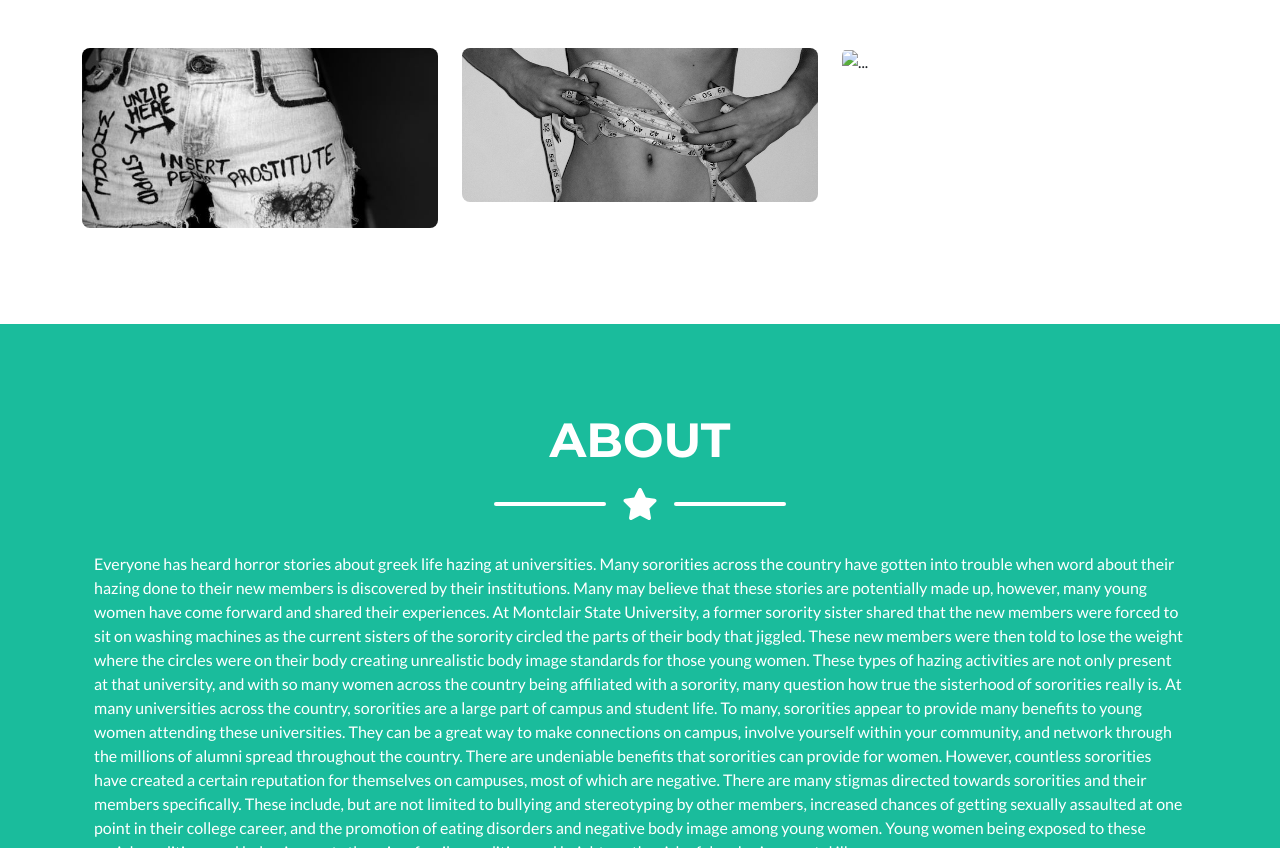
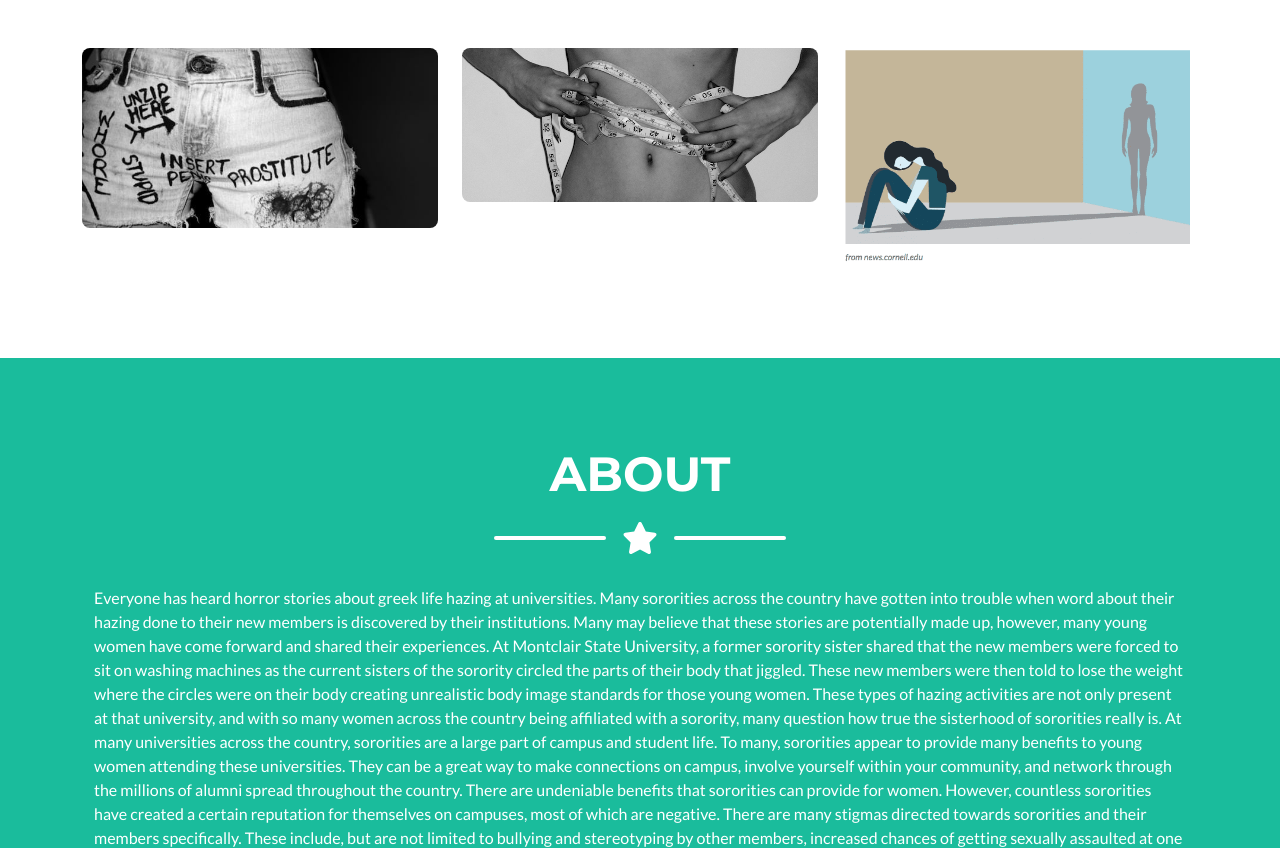
Before and after one commit to ISS210FinalWebsite/ISS210Sec24Team1, a plain HTML site: page index.html in a window 1280 px wide. Shown: the part 1289-2137 px from the top of the page. Drawn offline with nearby package versions, Linux system fonts and the light colour scheme.

Commit message:
14index.html
lol typo

```diff
--- a/index.html
+++ b/index.html
@@ -115,7 +115,7 @@
                             <div class="portfolio-item-caption d-flex align-items-center justify-content-center h-100 w-100">
                                 <div class="portfolio-item-caption-content text-center text-white"><i class="fas fa-plus fa-3x"></i></div>
                             </div>
-                            <img class="img-fluid" src="Image4.jpeg" alt="..." />
+                            <img class="img-fluid" src="Image4.png" alt="..." />
                         </div>
                     </div>
                 </div>
@@ -364,7 +364,7 @@
                                         <div class="divider-custom-line"></div>
                                     </div>
                                     <!-- Portfolio Modal - Image-->
-                                    <img class="img-fluid rounded mb-5" src="Image4.jpeg" alt="..." />
+                                    <img class="img-fluid rounded mb-5" src="Image4.png" alt="..." />
                                     <!-- Portfolio Modal - Text-->
                                     <p class="mb-4">This image shows a woman sitting with her head down in a quiet room, with what seems to be her shadow on the wall standing up. This picture is demonstrating a woman being depressed while picturing what she is envious of, a perfect body. This problem occurs a lot in females' lives, wanting to fix their physical appearance to satisfy themselves or others. Sororities make this problem even worse, as there are certain requirements in order to be accepted as a sister in a sorority. Women who are looking to join a sorority might not think they are “up to par” with their physical shape, they might try to fix it with unhealthy habits and ineffective ways, causing them to slump into a depression and think they will never be good enough to join a sorority.</p>
                                     <button class="btn btn-primary" data-bs-dismiss="modal">
```
